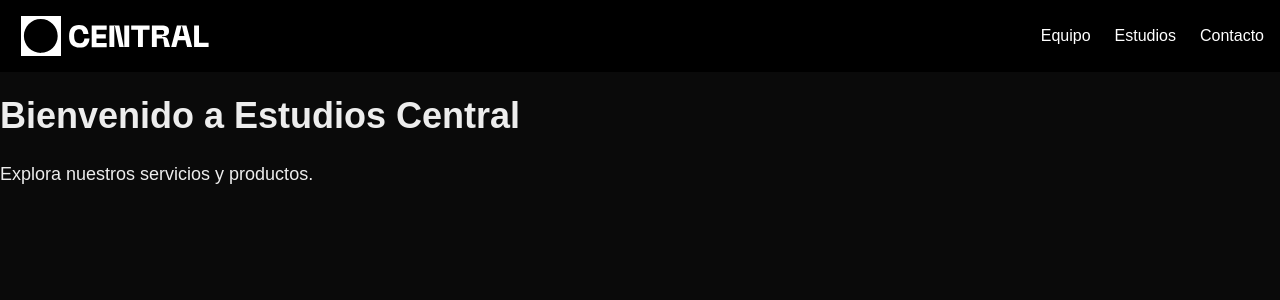
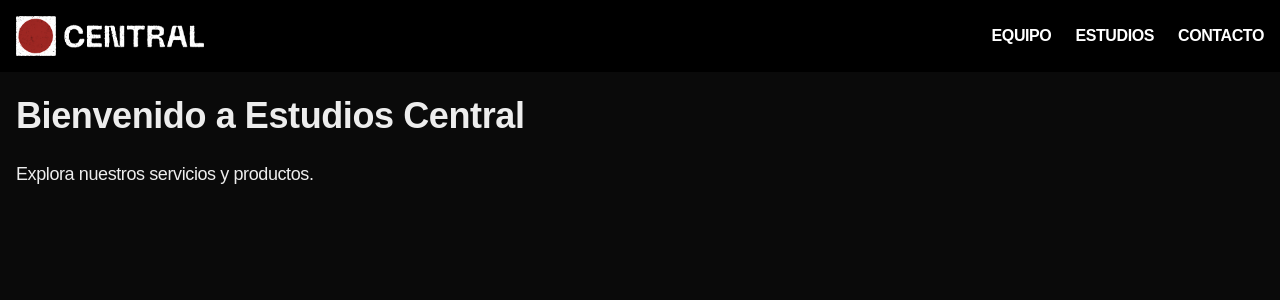
Before and after one commit to okostudio/estudios-central, a Next.js app: page / in a window 1280 px wide. Shown: the top 300 px of the page. Built offline with nearby package versions, Linux system fonts and the light colour scheme.

Commit message:
nav update

```diff
--- a/app/(site)/components/nav.tsx
+++ b/app/(site)/components/nav.tsx
@@ -1,31 +1,67 @@
+"use client";
 import Image from 'next/image';
 import Link from 'next/link';
+import { useState } from 'react';
+
+
+
+type NavLinksProps = {
+    isMobile: boolean;
+    closeMenuFunction: (open: boolean) => void;
+};
+
+const NavLinks: React.FC<NavLinksProps> = ({ isMobile, closeMenuFunction }) => {
+    return (
+        <div className={isMobile ? "md:hidden  bg-black w-full h-screen absolute left-0 top-full z-10" : "hidden md:block"}>
+            <ul className={`flex ${isMobile ? "flex-col items-center justify-center h-full py-4 space-y-4 text-2xl" : "space-x-6 "} text-white uppercase font-bold`}>
+                <li><Link href="/equipo" onClick={() => closeMenuFunction(false)}>Equipo</Link></li>
+                <li><Link href="/estudios" onClick={() => closeMenuFunction(false)}>Estudios</Link></li>
+                <li><Link href="/contact" onClick={() => closeMenuFunction(false)}>Contacto</Link></li>
+            </ul>
+        </div>
+    );
+};
 
 const Nav = () => {
+    const [menuOpen, setMenuOpen] = useState(false);
+
     return (
         <nav className="fixed w-full z-100 mb-50 bg-black">
-            <div className="container mx-auto flex items-center justify-between p-4">
+            <div className="container mx-auto p-4 flex items-center justify-between">
                 <Link href="/" passHref>
                     <Image
-                        src="/central-horz-blanco.svg"
+                        src="/central-horz-white.png"
                         alt="central"
-                        className="logo h-10"
-                        width={200}
-                        height={40}
+                        className="logo h-10 w-auto"
+                        width={565 * 0.5}
+                        height={120 * 0.5}
                         priority
                     />
                 </Link>
 
-                <div className="menu">
-                    <ul className="flex justify-center space-x-6 text-white">
-                        <li><Link href="/equipo" className="hover:underline">Equipo</Link></li>
-                        <li><Link href="/estudios" className="hover:underline">Estudios</Link></li>
-                        <li><Link href="/contact" className="hover:underline">Contacto</Link></li>
-                    </ul>
-                </div>
+                {/* Hamburger button for md and below */}
+                <button
+                    className="md:hidden flex flex-col justify-center items-center w-10 h-10"
+                    aria-label="Toggle menu"
+                    onClick={() => setMenuOpen((open) => !open)}
+                >
+                    <span className={`block w-4 h-0.5 bg-white mb-1 transition-all ${menuOpen ? 'rotate-45 translate-y-1.5' : ''}`}></span>
+                    <span className={`block w-4 h-0.5 bg-white mb-1 transition-all ${menuOpen ? 'opacity-0' : ''}`}></span>
+                    <span className={`block w-4 h-0.5 bg-white transition-all ${menuOpen ? '-rotate-45 -translate-y-1.5' : ''}`}></span>
+                </button>
+
+                {/* Menu */}
+                {!menuOpen &&
+                    (<NavLinks isMobile={false} closeMenuFunction={setMenuOpen} />)
+                }
+
             </div>
 
-        </nav >
+            {/* Mobile menu */}
+            {menuOpen && (
+                <NavLinks isMobile={true} closeMenuFunction={setMenuOpen} />
+            )}
+        </nav>
     );
 }
 
--- a/app/(site)/components/products.tsx
+++ b/app/(site)/components/products.tsx
@@ -38,9 +38,9 @@ const Products = (props: PropsInterface) => {
     const handleClearFilters = () => setSelectedCategories([]);
 
     return (
-        <div className="container mx-auto">
+        <div className="container mx-auto px-4">
             {/* Filter Component */}
-            <div className="filters px-4 mb-4">
+            <div className="filters mb-4">
                 <div className="flex items-center justify-between mb-2">
                     <h2 className="text-2xl font-bold">Alquiler Equipo</h2>
                 </div>
@@ -69,7 +69,7 @@ const Products = (props: PropsInterface) => {
                 </div>
             </div>
             {/* Products List */}
-            <div className="p-4 grid grid-cols-1 sm:grid-cols-2 md:grid-cols-3 lg:grid-cols-4 xl:grid-cols-5 2xl:grid-cols-6 gap-4 gap-y-12">
+            <div className="grid grid-cols-1 sm:grid-cols-2 md:grid-cols-3 lg:grid-cols-4 xl:grid-cols-5 2xl:grid-cols-6 gap-4 gap-y-12">
                 {filteredProducts.map((product) => (
                     <div key={product._id} className={`group col ${product._id}`}>
                         <div className="image relative w-full h-0 pb-[100%] overflow-hidden">
--- a/app/(site)/layout.tsx
+++ b/app/(site)/layout.tsx
@@ -26,7 +26,7 @@ export default function RootLayout({
   return (
     <html lang="en">
       <body
-        className={`${geistSans.variable} ${geistMono.variable} antialiased`}
+        className={`${geistSans.variable} ${geistMono.variable} antialiased tracking-tight`}
       >
         <Nav />
         <div className="page-content pt-24">
--- a/app/(site)/page.tsx
+++ b/app/(site)/page.tsx
@@ -13,7 +13,7 @@ export default async function Home() {
 
   return (
     <>
-      <div className="container mx-auto">
+      <div className="container mx-auto px-4">
         <h1 className="text-4xl font-bold mb-6">Bienvenido a Estudios Central</h1>
         <p className="text-lg mb-4">Explora nuestros servicios y productos.</p>
         {/* Uncomment the line below to display products */}
```
Also changed, not shown: public/central-horz-black.png (added), public/central-horz-white.png (added).
